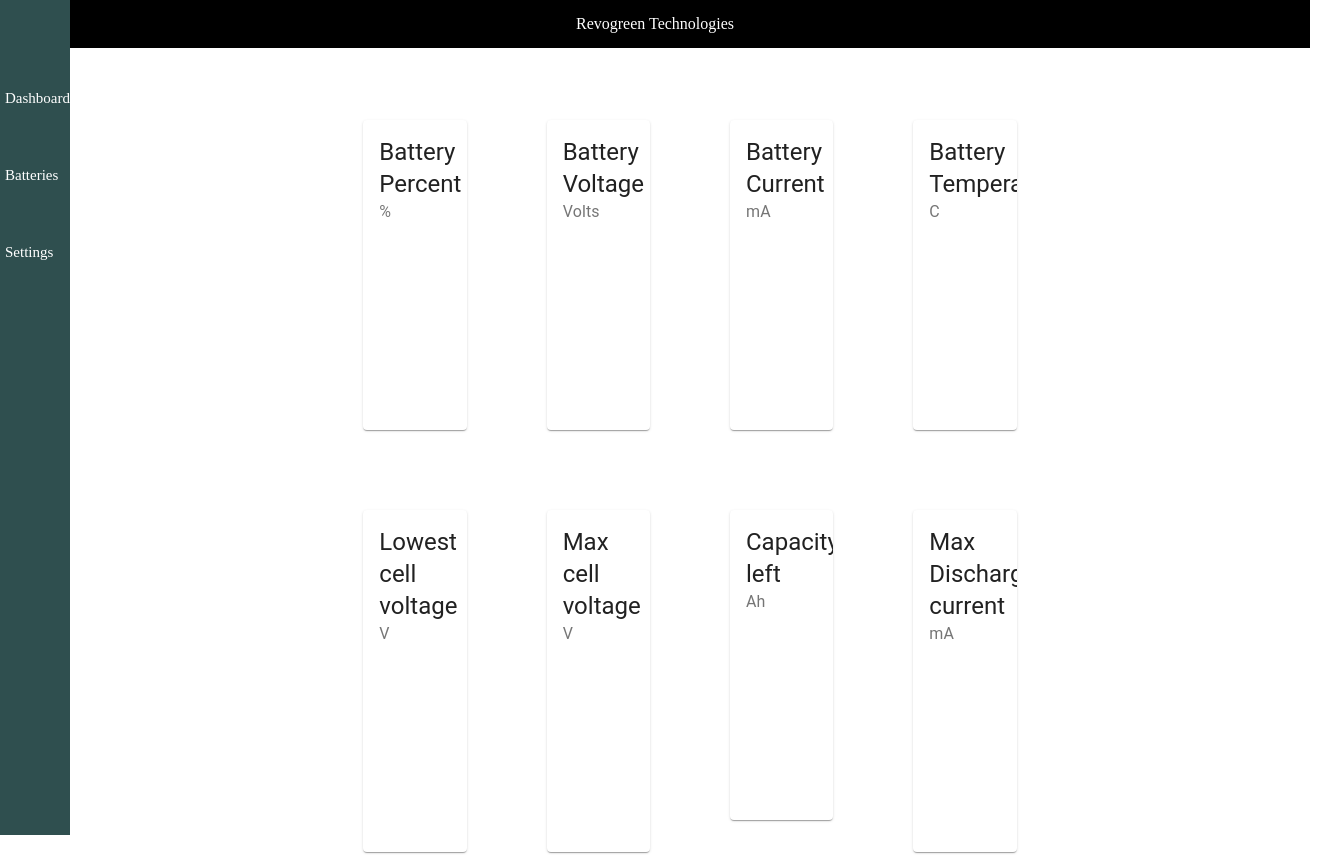
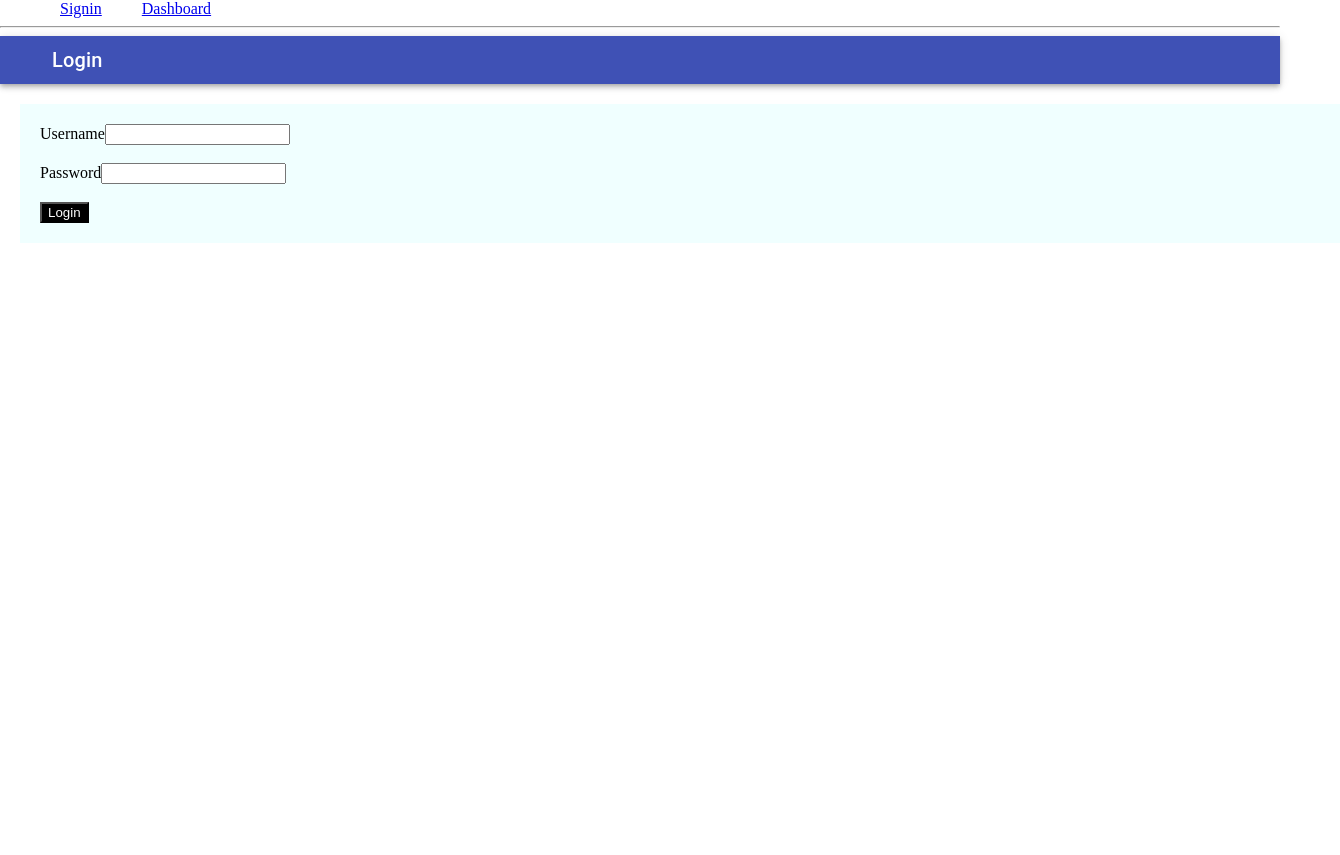
Before and after one commit to swarali15/HelpingHand, a React (Create React App) app: page / in a window 1280 px wide. Shown: the top 855 px of the page, 1340 px wide, since content can reach past the window. After the commit the page ends 800 px from the top, so only its background shows below. Built offline with nearby package versions, Linux system fonts and the light colour scheme.

Commit message:
messed up

```diff
--- a/package.json
+++ b/package.json
@@ -4,17 +4,21 @@
   "private": true,
   "dependencies": {
     "@material-ui/core": "^4.9.9",
+    "@material-ui/icons": "^4.9.1",
     "@testing-library/jest-dom": "^4.2.4",
     "@testing-library/react": "^9.3.2",
     "@testing-library/user-event": "^7.1.2",
     "react": "^16.13.1",
     "react-dom": "^16.13.1",
+    "react-login-signup-form": "^1.0.7",
+    "react-router": "^5.1.2",
+    "react-router-dom": "^5.1.2",
     "react-scripts": "3.4.1",
     "react-sidebar": "^3.0.2"
   },
   "scripts": {
     "start": "react-scripts start",
-    "build": "react-scripts build",
+    "build": "react-scripts build --history-api-fallback",
     "test": "react-scripts test",
     "eject": "react-scripts eject"
   },
--- a/src/components/App.js
+++ b/src/components/App.js
@@ -1,15 +1,14 @@
-import React from 'react'
-import DashBoard from './DashBoard.js'
-import Navbar from './Navbar.js'
-import SideBar from './SideBar.js'
+import React from 'react';
+
+
+import Home from './Home'
 
 function App() {
+  return (
+    <div className="App">
+      <Home/>
+    </div>
+  );
+}
 
-        return (<div className="app">
-                <div className="sidebarApp"><SideBar/></div>
-            <div className="navbarApp"><Navbar/></div>
-                 <div className="dashboardApp"><DashBoard/></div>
-
-            </div>)
-}
-export default App
+export default App;
--- /dev/null
+++ b/src/components/Home.js
@@ -0,0 +1,180 @@
+import React from "react";
+import { makeStyles } from '@material-ui/core/styles';
+import AppBar from '@material-ui/core/AppBar';
+import Toolbar from '@material-ui/core/Toolbar';
+import { Grid } from "@material-ui/core";
+import Typography from '@material-ui/core/Typography';
+import IconButton from '@material-ui/core/IconButton';
+import AccountCircle from '@material-ui/icons/AccountCircle';
+import Sidebar from "react-sidebar";
+import { createMuiTheme, ThemeProvider } from '@material-ui/core/styles';
+import Batteries from "./Batteries"
+import DashboardContent from './dashboard/DashboardContent';
+import DashBoard from './DashBoard.js'
+import Navbar from './Navbar.js'
+import SideBar from './SideBar.js'
+import {
+  BrowserRouter as Router,
+  Switch,
+  Route,
+  Link
+} from "react-router-dom";
+import LoginContent from './LoginContent'
+
+
+const theme = createMuiTheme({
+  overrides: {
+    // Style sheet name ⚛️
+    MuiButton: {
+      // Name of the rule
+      text: {
+        // Some CSS
+        background: 'linear-gradient(45deg, #FE6B8B 30%, #FF8E53 90%)',
+        borderRadius: 3,
+        border: 0,
+        color: 'white',
+        height: 48,
+        padding: '0 30px',
+        boxShadow: '0 3px 5px 2px rgba(255, 105, 135, .3)',
+      },
+    },
+  },
+});
+
+
+const useStylesLogin = makeStyles((theme) => ({
+  root: {
+    flexGrow: 1,
+      backgroundColor:"Black"
+  },
+  menuButton: {
+    marginRight: theme.spacing(2),
+  },
+}));
+
+const useStylesDashboard = makeStyles((theme) => ({
+  root: {
+    flexGrow: 1,
+  },
+  paper: {
+    padding: theme.spacing(2),
+    textAlign: 'center',
+    color: theme.palette.text.secondary,
+  },
+}));
+
+export default function Home() {
+    const classes = useStylesLogin();
+  return (
+
+    <Router>
+      <div >
+        <ul className="NavbarHomePage">
+
+          <li className='Links'>
+            <Link to="/Signin">Signin</Link>
+          </li>
+        <li className='Links'>
+            <Link to="/Dashboard">Dashboard</Link>
+          </li>
+        </ul>
+
+        <hr />
+
+        <Switch>
+
+          <Route path="/Dashboard">
+            <Dashboardapp />
+          </Route>
+          <Route path="/signin">
+            <Signin />
+          </Route>
+        </Switch>
+      </div>
+
+      <div>
+
+      <div>
+    <div className='loginBar'>
+      <AppBar position="static">
+        <Toolbar variant="dense">
+          <IconButton edge="start" className={classes.menuButton} color="inherit" aria-label="menu">
+
+          </IconButton>
+          <Typography variant="h6" color="inherit">
+            Login
+          </Typography>
+        </Toolbar>
+      </AppBar>
+    </div>
+         <LoginContent/>
+      </div>
+
+    </div>
+    </Router>
+  );
+}
+
+// You can think of these components as "pages"
+// in your app.
+
+function Login() {
+    const classes = useStylesLogin();
+  return (
+    <div>
+
+      <div>
+    <div className='loginBar'>
+      <AppBar position="static">
+        <Toolbar variant="dense">
+          <IconButton edge="start" className={classes.menuButton} color="inherit" aria-label="menu">
+
+          </IconButton>
+          <Typography variant="h6" color="inherit">
+            Login
+          </Typography>
+        </Toolbar>
+      </AppBar>
+    </div>
+         <LoginContent/>
+      </div>
+
+    </div>
+  );
+}
+
+function Signin() {
+  return (
+    <div>
+      <div className='loginBar'>
+      <ThemeProvider theme={theme}>
+      <AppBar position="static" >
+        <Toolbar variant="dense">
+          <IconButton edge="start"  color="inherit" aria-label="menu">
+
+          </IconButton>
+          <Typography variant="h6" color="inherit">
+            Sign in
+          </Typography>
+        </Toolbar>
+      </AppBar>
+      </ThemeProvider>
+    </div>
+      <LoginContent/>
+    </div>
+  );
+}
+
+
+function Dashboardapp()
+{
+
+
+        return (<div className="app">
+                <div className="sidebarApp"><SideBar/></div>
+            <div className="navbarApp"><Navbar/></div>
+                 <div className="dashboardApp"><DashBoard/></div>
+
+            </div>)
+
+}
--- /dev/null
+++ b/src/components/Login.js
@@ -0,0 +1,38 @@
+import React from 'react';
+import { makeStyles } from '@material-ui/core/styles';
+import AppBar from '@material-ui/core/AppBar';
+import Toolbar from '@material-ui/core/Toolbar';
+import Typography from '@material-ui/core/Typography';
+import IconButton from '@material-ui/core/IconButton';
+import AccountCircle from '@material-ui/icons/AccountCircle';
+
+
+const useStyles = makeStyles((theme) => ({
+  root: {
+    flexGrow: 1,
+  },
+  menuButton: {
+    marginRight: theme.spacing(2),
+  },
+}));
+
+export default function DenseAppBar() {
+  const classes = useStyles();
+
+  return (
+      <div>
+    <div className='loginBar'>
+      <AppBar position="static">
+        <Toolbar variant="dense">
+          <IconButton edge="start" className={classes.menuButton} color="inherit" aria-label="menu">
+
+          </IconButton>
+          <Typography variant="h6" color="inherit">
+            Login
+          </Typography>
+        </Toolbar>
+      </AppBar>
+    </div>
+      </div>
+  );
+}
--- /dev/null
+++ b/src/components/LoginContent.js
@@ -0,0 +1,59 @@
+import React from 'react'
+import { makeStyles } from '@material-ui/core/styles';
+
+const useStylesLogin = makeStyles((theme) => ({
+  root: {
+    flexGrow: 1,
+      backgroundColor:'blue'
+  },
+
+}));
+
+class LoginContent extends React.Component {
+
+
+    constructor(props) {
+    super(props);
+    this.state = {
+      isGoing: true,
+      numberOfGuests: 2
+    };
+
+    this.handleSubmit = this.handleSubmit.bind(this);
+    this.handleNameChange = this.handleNameChange.bind(this);
+    this.handlePwdChange = this.handlePwdChange.bind(this);
+  }
+
+
+    handleSubmit(event) {
+    event.preventDefault();
+  }
+handleNameChange(event) {
+    this.setState({value: event.target.value});
+  }
+    handlePwdChange(event) {
+    this.setState({value: event.target.value});
+  }
+  render() {
+    return (
+        <form onSubmit={this.handleSubmit} className='loginContent'>
+        <label>
+    Username
+    <input type="text" value={this.state.Uname} name="Uname"
+        onChange={this.handleNameChange}/>
+  </label>
+        <br/>
+        <br/>
+        <label>
+    Password
+    <input type="password" value={this.state.Upassword} name="Upassword"
+        onChange={this.handlePwdChange}/>
+  </label>
+        <br/>
+        <br/>
+  <input class="loginBtn" className="loginBtn" type="submit" value="Login" />
+      </form>
+    );
+  }
+}
+export default LoginContent;
--- a/src/index.css
+++ b/src/index.css
@@ -62,12 +62,49 @@ body
     margin-top: 20px;
     margin-left: 100px;
     padding: 100px;
+    background-color: #3e4b3e;
 
 }
+.loginContent{
+    padding: 20px;
+    margin: 20px;
+    background-color: azure;
+    box-shadow: 20px black;
+     height: 100%;
+    width: 100%;
+
+}
+.loginBar{
+    background-color: black;
+    color: beige;
+}
 .battery-link
-{
+{   left: 100px;
     padding: 10px;
     font-size: 15px;
     width: 80px;
 
 }
+.Login{
+    height: 100%;
+    width: 100%;
+}
+.loginBtn
+{
+    background-color: black;
+    color: white;
+}
+.NavbarHomePage
+{
+    color: blue !important;
+    display: inline;
+    flex-direction: row;
+}
+.Links{
+    padding: 10px;
+    margin: 10px;
+    display: inline;
+}
+.DashboardContent{
+    background-color: #3e4b3e;
+}
--- a/src/index.js
+++ b/src/index.js
@@ -1,10 +1,14 @@
 import React from 'react';
-
+import { Router, Route, Switch } from "react-router";
 import ReactDOM from 'react-dom';
 import './index.css';
+import Login from './components/Login'
+import LoginContent from './components/LoginContent'
 import App from './components/App'
 
-ReactDOM.render(<div><App/></div>,
+ReactDOM.render(
+        <App />
+    ,
     document.getElementById("root"))
 
 /*class App extends Component{
```
Also changed, not shown: src/components/DashBoard.js (line endings or trailing spaces), 1 other file (tests, documents, lock files or other folders).
